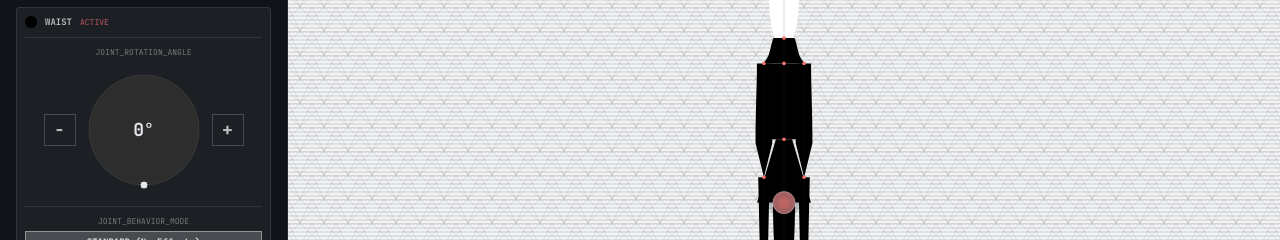
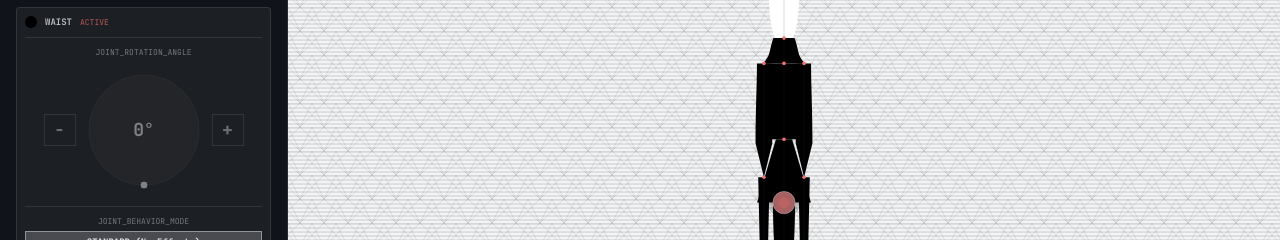
Before and after one commit to etcbrad/Bitruvian-Paynted-Pyxl-Puppyt, a React (Vite) app: page / in a window 1280 px wide. Shown: the part 281-521 px from the top of the page. Built offline with nearby package versions, Linux system fonts and the light colour scheme.

Commit message:
Auto-commit: 2026-03-13 00:30:50.273 UTC
Changes: 1 modified

[auto-sync] Ready for CodeRabbit review

```diff
--- a/App.tsx
+++ b/App.tsx
@@ -951,12 +951,16 @@ const App: React.FC = () => {
                   <div className="flex flex-col gap-1 border-t border-white/10 pt-2 items-center">
                     <span className="text-white/40 uppercase text-[8px]">Joint_Rotation_Angle</span>
                     <RotationWheelControl
-                      value={primarySelectedPart ? activePose[partNameToPoseKey[primarySelectedPart]] || 0 : 0}
+                      value={
+                        primarySelectedPart
+                          ? (torsoUnitEnabled && isTorsoUnitPart ? torsoUnitAngle : (activePose[partNameToPoseKey[primarySelectedPart]] || 0))
+                          : 0
+                      }
                       min={primarySelectedPart ? JOINT_LIMITS[partNameToPoseKey[primarySelectedPart]]?.min || -180 : -180}
                       max={primarySelectedPart ? JOINT_LIMITS[partNameToPoseKey[primarySelectedPart]]?.max || 180 : 180}
                       step={5}
                       onChange={handlePartRotationWheelChange}
-                      isDisabled={!primarySelectedPart}
+                      isDisabled={!primarySelectedPart || (torsoUnitEnabled && isTorsoUnitPart)}
                       className="my-2"
                     />
                   </div>
```
